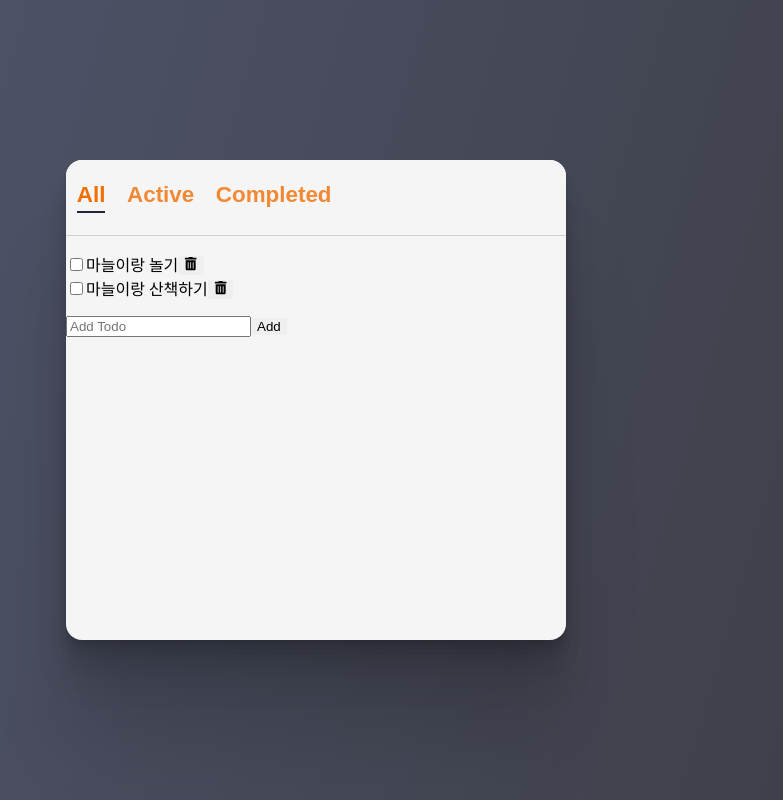
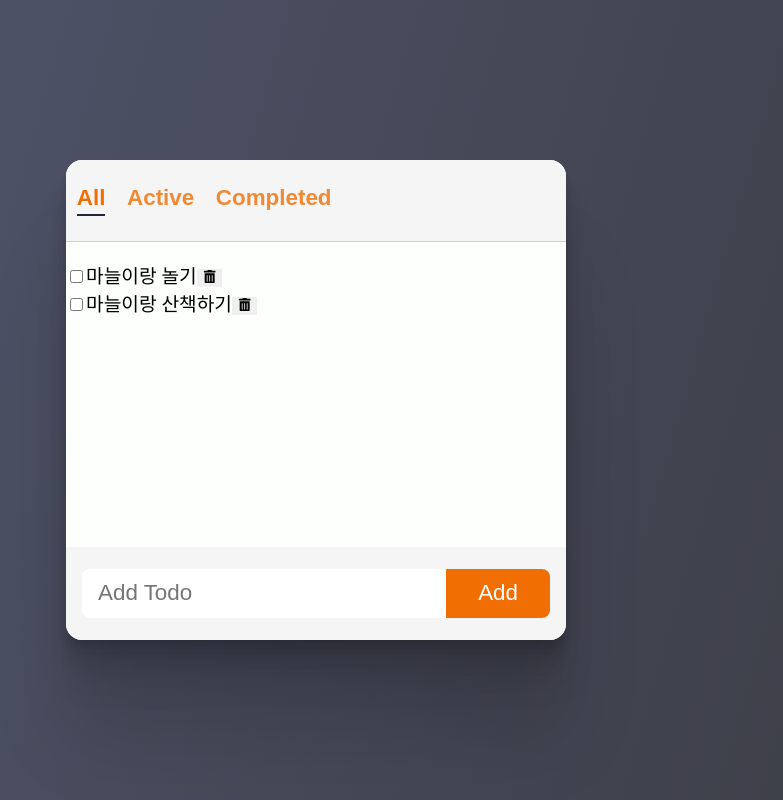
Before and after one commit to devmanta/todo-react, a React (Vite) app: page / in a window 1280 px wide. Shown: the whole page, without its empty margins (324-1107 px from the left). Built offline with nearby package versions, Linux system fonts and the light colour scheme.

Commit message:
feat: add todoList css

```diff
--- a/src/App.jsx
+++ b/src/App.jsx
@@ -9,10 +9,10 @@ function App() {
   const [filter, setFilter] = useState(filters[0]);
 
   return (
-    <div className="App">
+    <>
       <Header filters={filters} filter={filter} onFilterChange={setFilter} />
       <TodoList filter={filter} />
-    </div>
+    </>
   );
 }
 
--- a/src/components/AddTodo/AddTodo.jsx
+++ b/src/components/AddTodo/AddTodo.jsx
@@ -21,14 +21,17 @@ export default function AddTodo({ onCreate }) {
   };
 
   return (
-    <form onSubmit={handleSubmit}>
+    <form onSubmit={handleSubmit} className={styles.form}>
       <input
         type="text"
         placeholder="Add Todo"
         value={content}
         onChange={handleOnChange}
+        className={styles.input}
       />
-      <button type="submit">Add</button>
+      <button type="submit" className={styles.button}>
+        Add
+      </button>
     </form>
   );
 }
--- a/src/components/AddTodo/AddTodo.module.css
+++ b/src/components/AddTodo/AddTodo.module.css
@@ -0,0 +1,29 @@
+.form {
+  width: 100%;
+  display: flex;
+  padding: 1.4rem 1rem;
+  background-color: var(--color-bg-dark);
+}
+
+.input {
+  flex: 1;
+  border: none;
+  outline: none;
+  font-size: 1.4rem;
+  padding: 0.7rem 1rem;
+  border-top-left-radius: 8px;
+  border-bottom-left-radius: 8px;
+}
+
+.button {
+  background-color: var(--color-accent);
+  color: var(--color-white);
+  font-size: 1.4rem;
+  padding: 0 2rem;
+  border-top-right-radius: 8px;
+  border-bottom-right-radius: 8px;
+}
+
+.button:hover {
+  filter: brightness(130%);
+}
--- a/src/components/TodoList/TodoList.jsx
+++ b/src/components/TodoList/TodoList.jsx
@@ -33,9 +33,9 @@ export default function TodoList({ filter }) {
   const filteredTodos = getFilteredTodos(todos, filter);
 
   return (
-    <div>
-      <section>
-        <ul>
+    <>
+      <section className={styles.container}>
+        <ul className={styles.list}>
           {filteredTodos.map((todo) => (
             <Todo
               key={todo.id}
@@ -47,7 +47,7 @@ export default function TodoList({ filter }) {
         </ul>
       </section>
       <AddTodo onCreate={onCreate} />
-    </div>
+    </>
   );
 }
 
--- a/src/components/TodoList/TodoList.module.css
+++ b/src/components/TodoList/TodoList.module.css
@@ -0,0 +1,11 @@
+.container {
+  height: 100%;
+  display: flex;
+  flex-direction: column;
+  background-color: var(--color-bg);
+  overflow-y: scroll;
+}
+
+.list {
+  flex: 1;
+}
--- a/src/index.css
+++ b/src/index.css
@@ -4,6 +4,7 @@
   --color-grey: #d1d1d1;
   --color-text: #22243b;
   --color-accent: #f16e03;
+  --color-white: white;
 }
 
 * {
@@ -11,6 +12,7 @@
 }
 
 body {
+  font-size: 1.2rem;
   margin: 0;
   width: 100vw;
   height: 100vh;
@@ -33,6 +35,7 @@ ul {
 button {
   outline: none;
   border: none;
+  cursor: pointer;
 }
 
 #root {
```
